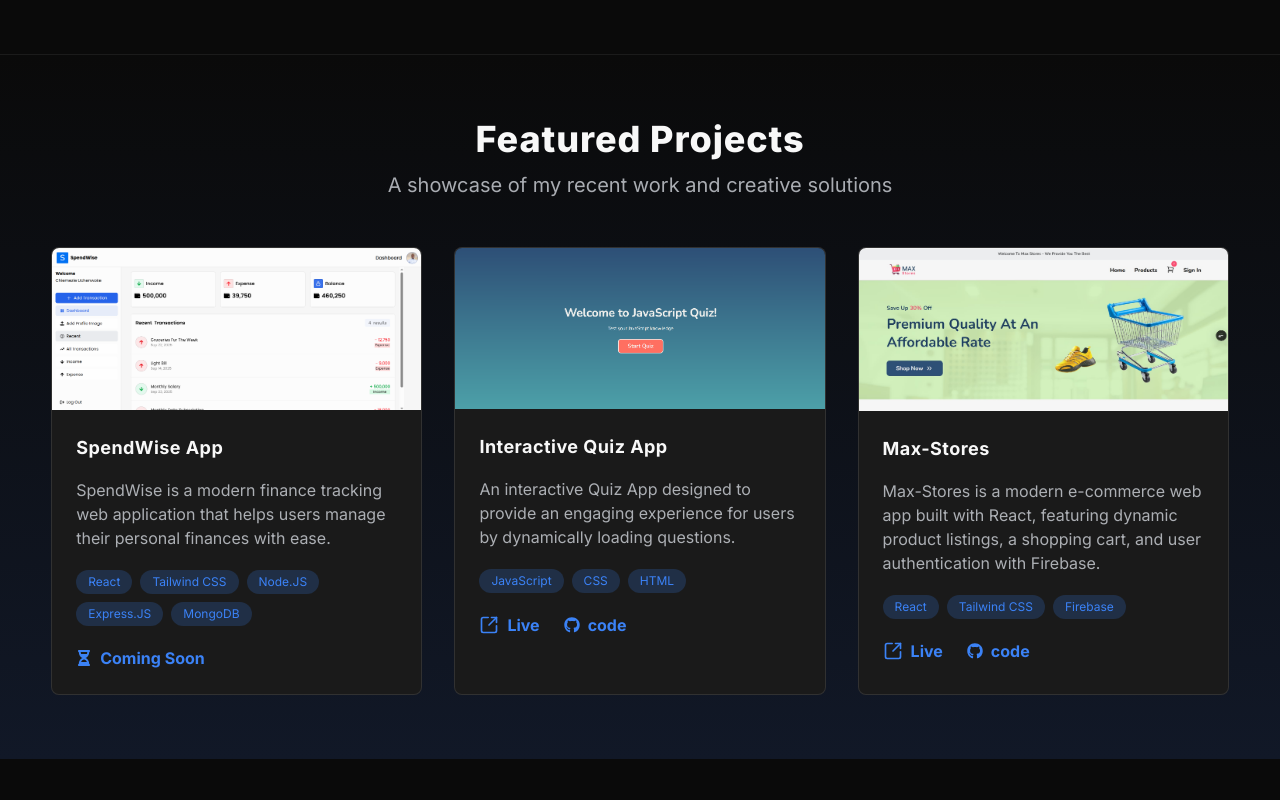
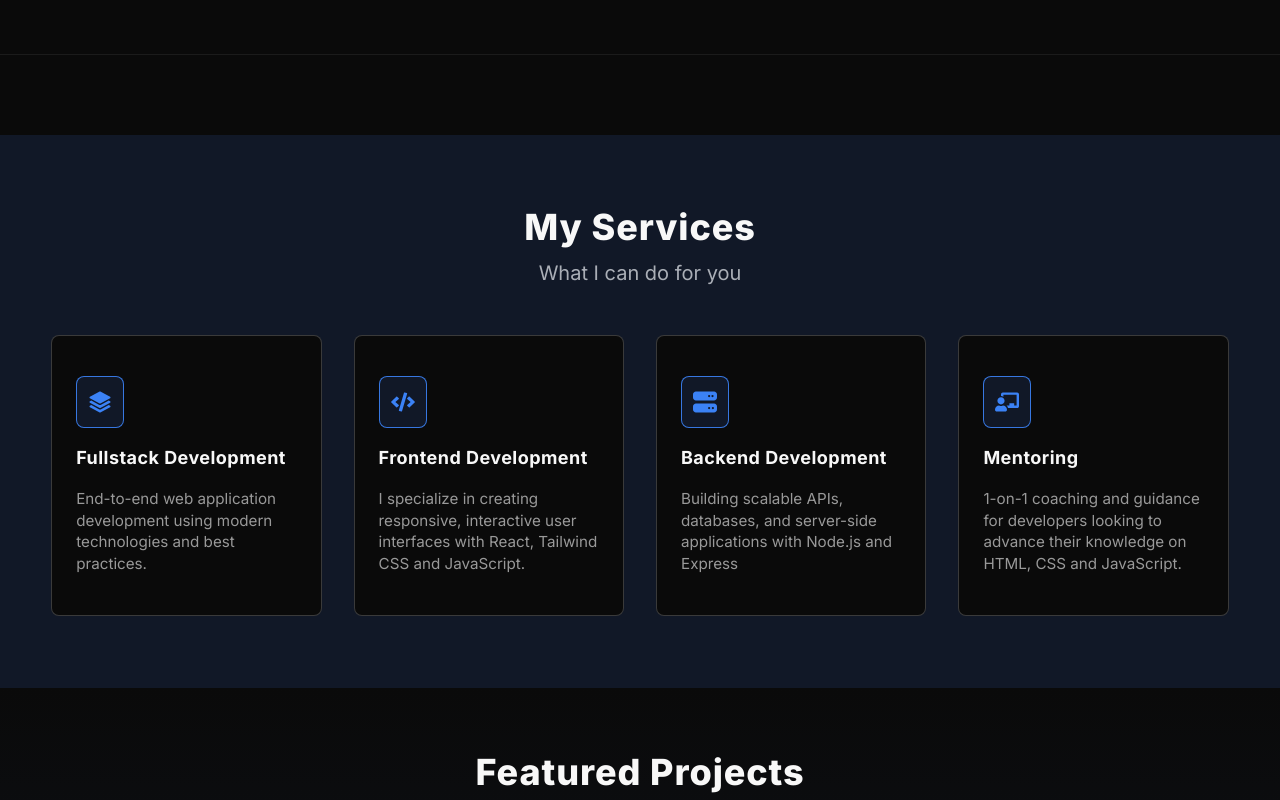
Before and after one commit to Chiemezie-Uchenwoke/portfolio, a React (Vite) app: page / in a window 1280 px wide. Shown: the part 640-1440 px from the top of the page. Built offline with nearby package versions, Linux system fonts and the light colour scheme.

Commit message:
Add services section

```diff
--- /dev/null
+++ b/src/components/MyServices/MyServices.jsx
@@ -0,0 +1,34 @@
+import MyServicesCard from "./MyServicesCard";
+import servicesData from "../../data/servicesData";
+import SectionIntro from "../SectionIntro/SectionIntro";
+
+const MyServices = () => {
+    return (
+        <section
+            className="w-full mt-20 py-18 flex flex-col items-center gap-10 md:gap-12 bg-dark-lite"
+            /* style={{
+                backgroundImage: "linear-gradient(to bottom, #0a0a0a, #111827)",
+            }} */
+        >
+            <SectionIntro
+                heading="My Services"
+                subtitle="What I can do for you"
+            />
+
+            <div className="container grid grid-cols-1 sm:grid-cols-2 lg:grid-cols-4 gap-8">
+                {
+                    servicesData.map(s => {
+                        return (
+                            <MyServicesCard
+                                key={s.id}
+                                {...s}
+                            />
+                        )
+                    })
+                }
+            </div>
+        </section>
+    )
+}
+
+export default MyServices;
--- /dev/null
+++ b/src/components/MyServices/MyServicesCard.jsx
@@ -0,0 +1,31 @@
+import PropTypes from 'prop-types';
+
+const MyServicesCard = ({icon: Icon, title, description}) => {
+    return (
+        <div className='flex flex-col gap-4 border border-white-shade/20 py-8 lg:py-10 px-4 lg:px-6 rounded-lg bg-main-dark-bg hover:border-pri-blue/90 group'>
+            <span
+                className='flex justify-center items-center w-12 h-13 border border-pri-blue/90 rounded-lg bg-dark-lite group-hover:brightness-130 duration-200 ease-in-out'
+            >
+                <Icon className="text-pri-blue text-xl lg:text-2xl" />
+            </span>
+
+            <h3
+                className='text-white-shade capitalize font-bold text-base lg:text-lg tracking-wide'
+            >
+                {title}
+            </h3>
+
+            <p
+                className='text-white-shade/60 text-sm lg:text-[0.95rem]'
+            >
+                {description}
+            </p>
+        </div>
+    )
+}
+
+MyServicesCard.propTypes = {
+    icon: PropTypes.elementType,
+}
+
+export default MyServicesCard;
--- /dev/null
+++ b/src/data/servicesData.js
@@ -0,0 +1,32 @@
+import { HiSquare3Stack3D } from "react-icons/hi2";
+import { FaCode, FaChalkboardTeacher } from "react-icons/fa";
+import { FaServer } from "react-icons/fa6";
+
+const servicesData = [
+    {
+        id: 1,
+        icon: HiSquare3Stack3D,
+        title: "fullstack development",
+        description: "End-to-end web application development using modern technologies and best practices."
+    },
+    {
+        id: 2,
+        icon: FaCode,
+        title: "frontend development",
+        description: "I specialize in creating responsive, interactive user interfaces with React, Tailwind CSS and JavaScript."
+    },
+    {
+        id: 3,
+        icon: FaServer,
+        title: "Backend development",
+        description: "Building scalable APIs, databases, and server-side applications with Node.js and Express"
+    },
+    {
+        id: 4,
+        icon: FaChalkboardTeacher,
+        title: "Mentoring",
+        description: "1-on-1 coaching and guidance for developers looking to advance their knowledge on HTML, CSS and JavaScript."
+    },
+];
+
+export default servicesData;
--- a/src/index.css
+++ b/src/index.css
@@ -17,7 +17,7 @@
 } */
 
 .container{
-    @apply w-[95%] mx-auto min-[1000px]:w-[92%] 2xl:w-[70%]
+    @apply w-[95%] mx-auto min-[1000px]:w-[92%] 2xl:w-[60%]
 }
 
 html{
@@ -29,13 +29,13 @@ html{
 }
 
 .contact-form-input{
-    @apply bg-blue-lite text-lite-gray/70 placeholder:text-lite-gray/60 placeholder:capitalize px-4 h-12 rounded-lg border border-white-shade/10 outline-0 focus:border focus:border-pri-blue
+    @apply bg-blue-lite text-white-shade/60  placeholder:text-lite-gray/60 placeholder:capitalize px-4 h-12 rounded-lg border border-white-shade/10 outline-0 focus:border focus:border-pri-blue
 }
 
 .email-input{
-    @apply bg-blue-lite placeholder:text-lite-gray/60 placeholder:lowercase px-4 h-12 rounded-lg border border-white-shade/10 outline-0 focus:border focus:border-pri-blue text-lite-gray/70
+    @apply bg-blue-lite placeholder:text-lite-gray/60 placeholder:lowercase px-4 h-12 rounded-lg border border-white-shade/10 outline-0 focus:border focus:border-pri-blue text-white-shade/60
 }
 
 .contact-textarea{
-    @apply bg-blue-lite placeholder:text-lite-gray/60 py-2 px-4 h-40 rounded-lg border border-white-shade/10 outline-0 overflow-auto text-white-shade/60 focus:border focus:border-pri-blue text-lite-gray/70
+    @apply bg-blue-lite placeholder:text-lite-gray/60 py-2 px-4 h-40 rounded-lg border border-white-shade/10 outline-0 overflow-auto text-white-shade/60 focus:border focus:border-pri-blue
 }
--- a/src/pages/HomePage.jsx
+++ b/src/pages/HomePage.jsx
@@ -1,6 +1,7 @@
 import HeaderLg from "../components/Header/HeaderLg";
 import HeaderSm from "../components/Header/HeaderSm";
 import Hero from "../components/Hero/Hero";
+import MyServices from "../components/MyServices/MyServices";
 import Projects from "../components/Projects/Projects";
 import Contact from "../components/Contact/Contact";
 import Footer from "../components/Footer/Footer";
@@ -11,6 +12,7 @@ const HomePage = () => {
             <HeaderLg />
             <HeaderSm />
             <Hero />
+            <MyServices />
             <Projects />
             <Contact />
             <Footer />
```
